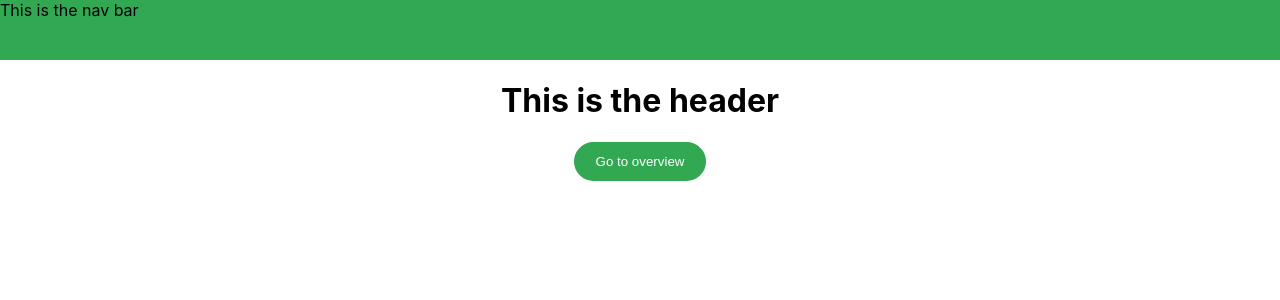
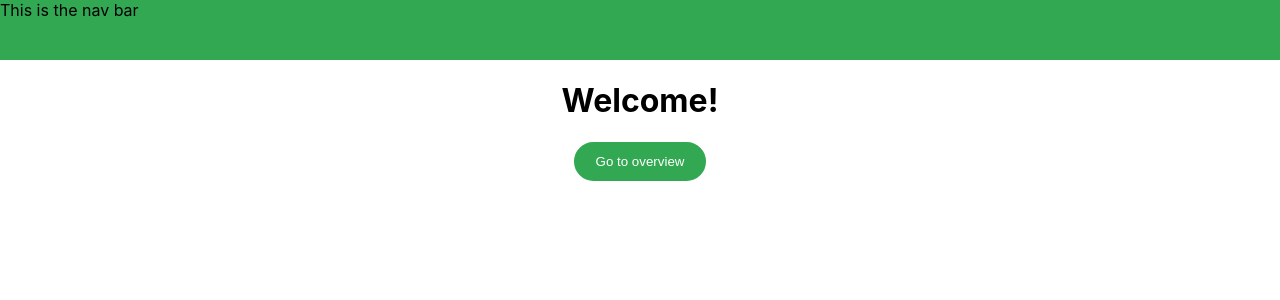
Before and after one commit to OfficialPhilcomm/dnd-assets, a React (Create React App) app: page / in a window 1280 px wide. Shown: the top 300 px of the page. Built offline with nearby package versions, Linux system fonts and the light colour scheme.

Commit message:
Change title text

```diff
--- a/src/components/index/Index.js
+++ b/src/components/index/Index.js
@@ -6,7 +6,7 @@ export default class Index extends Component {
   render() {
     return (
       <main className="index">
-        <h1 className="index-header">This is the header</h1>
+        <h1 className="index-header">Welcome!</h1>
         <div className="index-link">
           <Link to={"/list"}>
             <button className="index-buttonGoToOverview">Go to overview</button>
```
